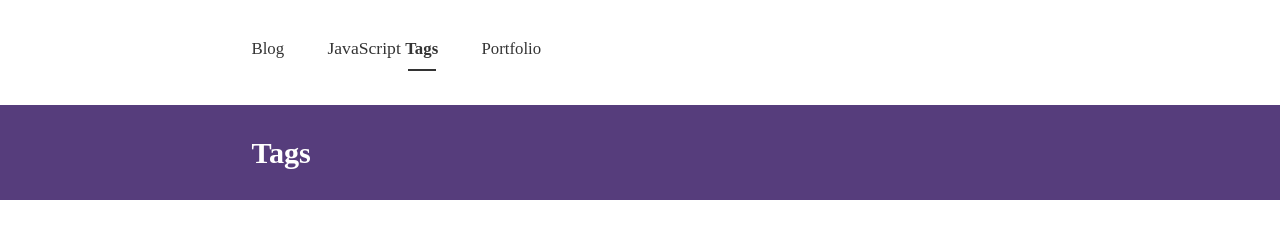
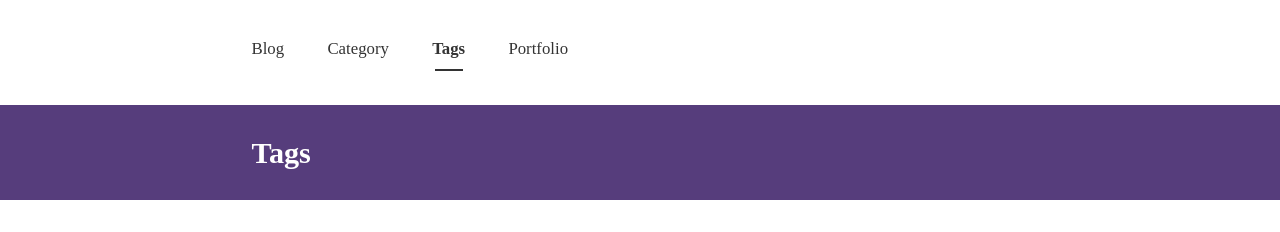
Before and after one commit to mirutree/mirutree.github.io, a Jekyll site: the page built from tags.html, in a window 1280 px wide. Shown: the top 232 px of the page. Built offline with Jekyll 4.4.1, drawn with Linux system fonts in a browser that asks for light colours; nearby versions of some CDN libraries; some web fonts are replaced.

Commit message:
카테고리 테스트

```diff
--- a/_includes/header.html
+++ b/_includes/header.html
@@ -17,7 +17,7 @@
       {% if node.title != null %}
       {% if node.layout == "category" %}
       <a class="category-link {% if page.url == node.url %} active{% endif %}"
-             href="{{ site.baseurl }}{{ node.url }}">{{ node.title }}</a>
+             href="{{ site.baseurl }}{{ node.url }}"><li class="btn-nav">Category</li></a>
       {% endif %}
       {% endif %}
       {% endfor %}
```
